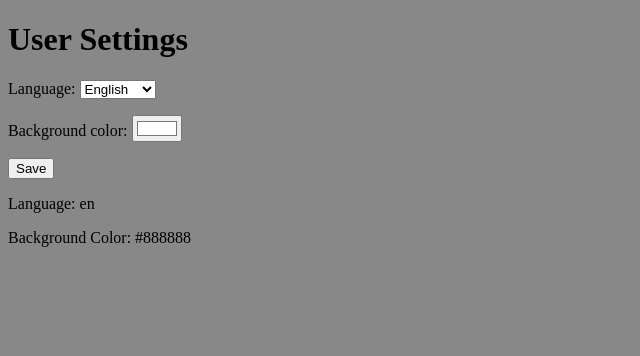
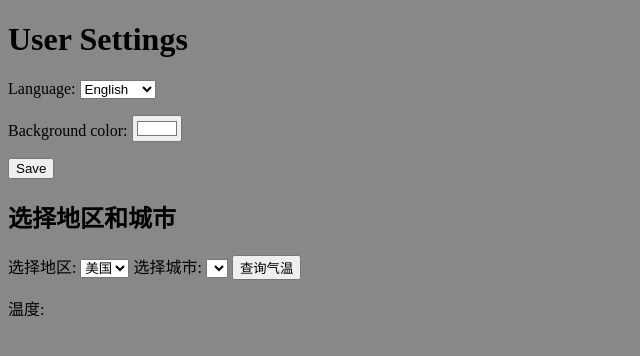
Before and after one commit to Rongxiang-Zhang/tst, a Django app: template djangoProject/dictionary/templates/user_settings.html in a window 1280 px wide. Shown: the top 356 px of the page, without its empty margins (0-640 px from the left). Run offline with Django 5.2, Linux system fonts and the light colour scheme; tables that the repository leaves empty hold one stand-in row (values such as "Sample post"); the template is opened without the code that fills it: values that come from a table or form of the project are taken from there, most other values are stand-ins (such as "Sample title", 1, 10 or a date in 2020); lists and menus that the app fills with data are empty.

Commit message:
added current weather data for few conturies and cities, partially fixed the path error

```diff
--- a/djangoProject/dictionary/templates/user_settings.html
+++ b/djangoProject/dictionary/templates/user_settings.html
@@ -4,12 +4,11 @@
     <meta charset="UTF-8">
     <meta name="viewport" content="width=device-width, initial-scale=1.0">
     <title>User Settings</title>
-<style>
-    body {
-        background-color: {{ user_settings.background_color|default_if_none:'#FF0000' }} !important;
-    }
-</style>
-
+    <style>
+        body {
+            background-color: {{ user_settings.background_color|default_if_none:'#FFFFFF' }};
+        }
+    </style>
 </head>
 <body>
     <h1>User Settings</h1>
@@ -18,8 +17,55 @@
         {{ form.as_p }}
         <button type="submit">Save</button>
     </form>
-    <!-- For debugging -->
-    <p>Language: {{ user_settings.language }}</p>
-    <p>Background Color: {{ user_settings.background_color }}</p>
+
+    <h2>选择地区和城市</h2>
+    <label for="region">选择地区:</label>
+    <select id="region" name="region">
+        <option value="us">美国</option>
+        <option value="cn">中国</option>
+        <option value="jp">日本</option>
+    </select>
+
+    <label for="city">选择城市:</label>
+    <select id="city" name="city">
+        <!-- 动态填充城市列表 -->
+    </select>
+
+    <button type="button" onclick="fetchTemperature()">查询气温</button>
+    <p id="temperature">温度: </p>
+
+    <script>
+        document.getElementById("region").addEventListener("change", function() {
+            const region = this.value;
+            loadCities(region);
+        });
+
+        function loadCities(region) {
+            const cities = {
+                us: ["New York", "Los Angeles", "Chicago"],
+                cn: ["Beijing", "Shanghai", "Guangzhou"],
+                jp: ["Tokyo", "Osaka", "Nagoya"]
+            };
+            const citySelect = document.getElementById("city");
+            citySelect.innerHTML = ""; // 清空现有城市
+
+            cities[region].forEach(city => {
+                const option = document.createElement("option");
+                option.value = city;
+                option.textContent = city;
+                citySelect.appendChild(option);
+            });
+        }
+
+        function fetchTemperature() {
+            const city = document.getElementById("city").value;
+            fetch(`/temperature?city=${city}`)
+                .then(response => response.json())
+                .then(data => {
+                    document.getElementById("temperature").textContent = `温度: ${data.temperature}°C`;
+                })
+                .catch(error => console.error("Error fetching temperature:", error));
+        }
+    </script>
 </body>
 </html>
--- a/djangoProject/dictionary/urls.py
+++ b/djangoProject/dictionary/urls.py
@@ -1,13 +1,9 @@
-# <app_name>/urls.py
 from django.urls import path
 from . import views
-from .views import home, timezone_view, user_settings
+from .views import timezone_view, user_settings
 
 urlpatterns = [
-
-    # path('', home, name='home'),
-    path('', timezone_view, name='timezone_view'),
-
-
-    path('settings/', user_settings, name='user_settings'),  # 新增路径
+    path('temperature/', views.temperature_view, name='temperature'),  # 将 `temperature_view` 设为首页
+    path('time/', timezone_view, name='timezone_view'),
+    path('', user_settings, name='user_settings'),
 ]
--- a/djangoProject/djangoProject/settings.py
+++ b/djangoProject/djangoProject/settings.py
@@ -15,6 +15,7 @@ from pathlib import Path
 # Build paths inside the project like this: BASE_DIR / 'subdir'.
 BASE_DIR = Path(__file__).resolve().parent.parent
 
+OPENWEATHER_API_KEY = "1ee3603e5b355f9e5e7714766dc100be"
 
 # Quick-start development settings - unsuitable for production
 # See https://docs.djangoproject.com/en/5.1/howto/deployment/checklist/
```
Also changed, not shown: djangoProject/dictionary/views.py (+25 -5 lines).
